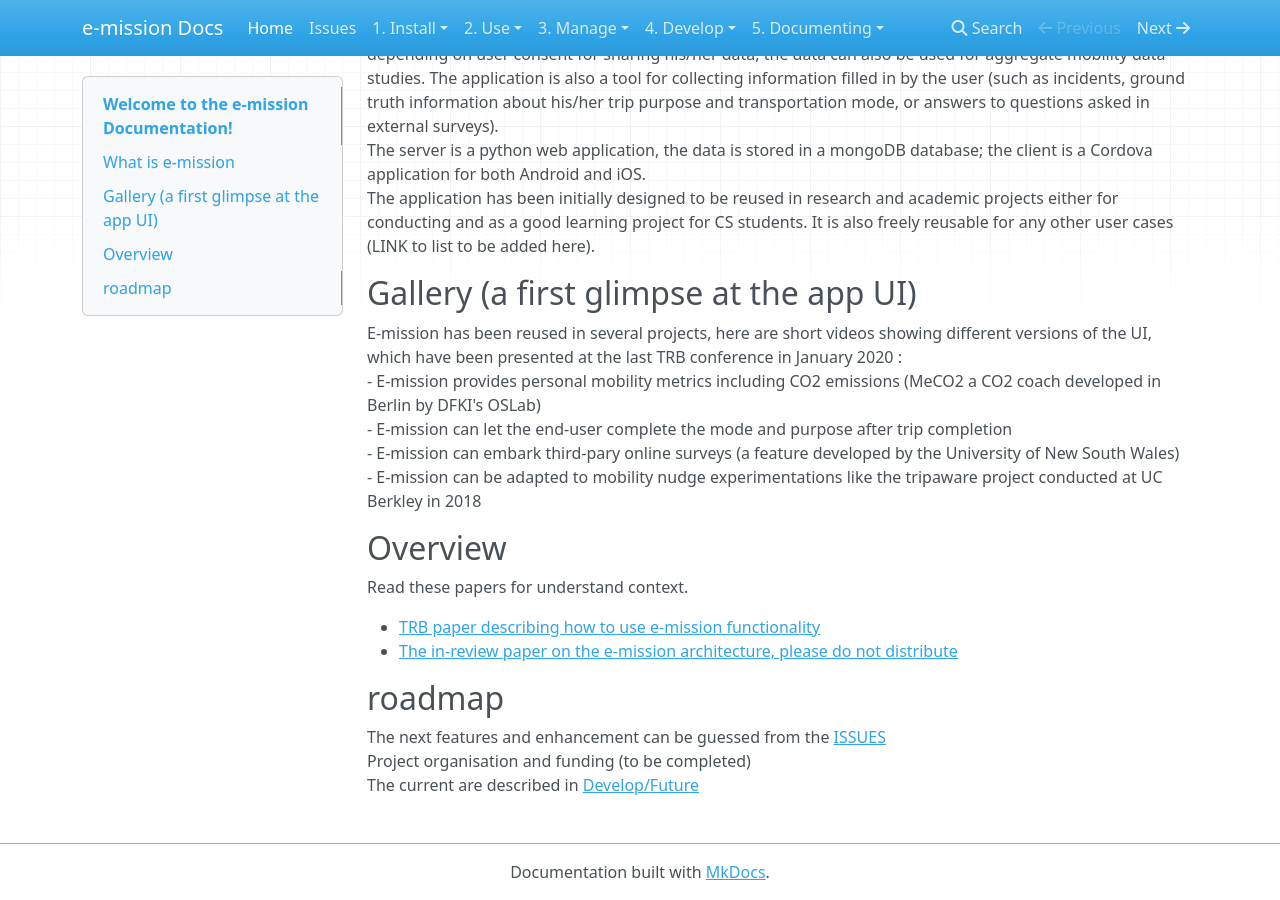
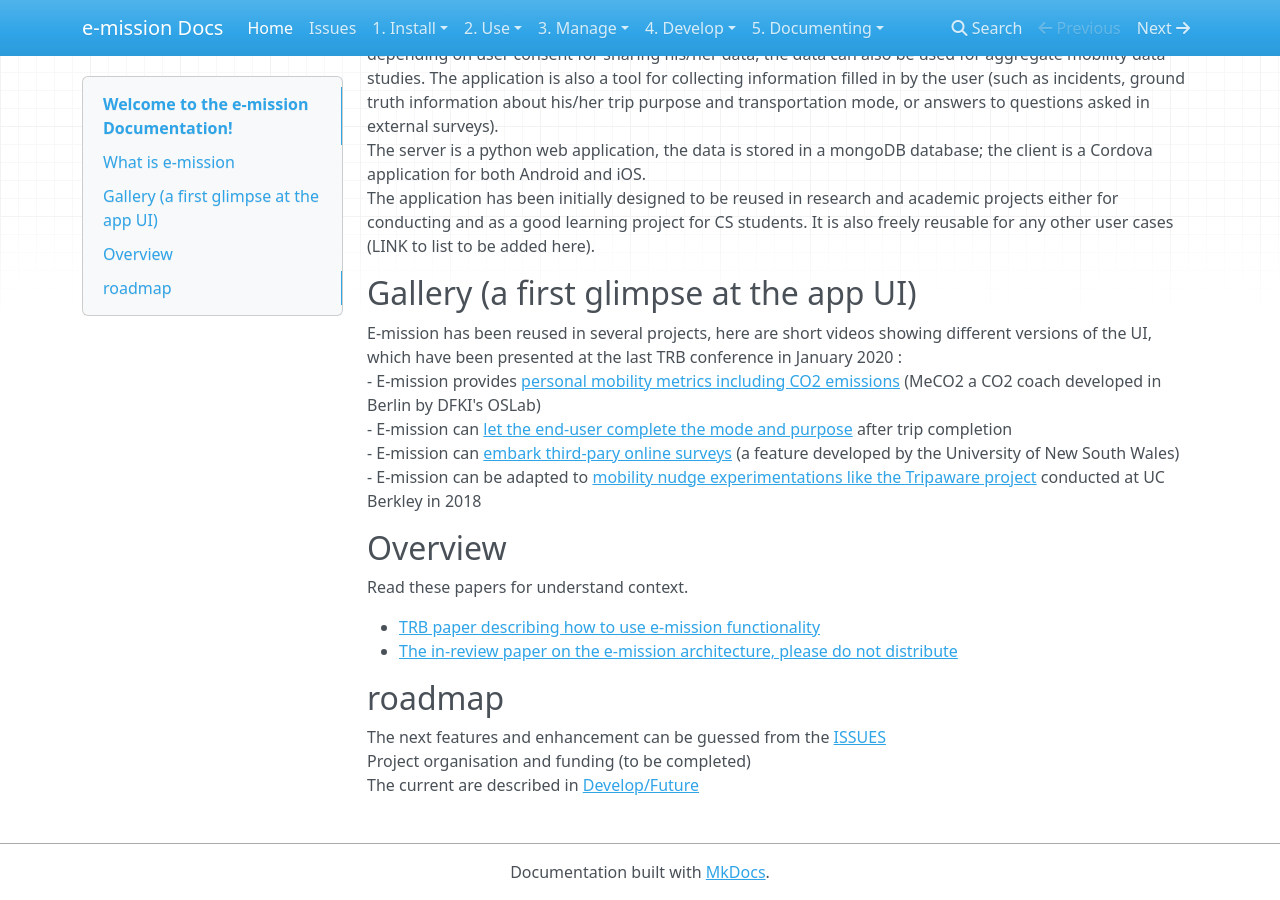
Before and after one commit to e-mission/e-mission-docs, an MkDocs documentation site: the page built from docs/README.md, in a window 1280 px wide and 900 px high, scrolled down 733 px. Built offline with MkDocs 1.6.1, drawn with Linux system fonts in a browser that asks for light colours; nearby versions of some CDN libraries; some of the changed lines change nothing that is shown.

Commit message:
added links to video URLs

```diff
--- a/docs/README.md
+++ b/docs/README.md
@@ -20,10 +20,10 @@
 
 ## Gallery (a first glimpse at the app UI)
 E-mission has been reused in several projects, here are short videos showing different versions of the UI, which have been presented at the last TRB conference in January 2020 :
-- E-mission provides personal mobility metrics including CO2 emissions (MeCO2 a CO2 coach developed in Berlin by DFKI's OSLab)
-- E-mission can let the end-user complete the mode and purpose after trip completion
-- E-mission can embark third-pary online surveys (a feature developed by the University of New South Wales)
-- E-mission can be adapted to mobility nudge experimentations like the tripaware project conducted at UC Berkley in 2018
+- E-mission provides [personal mobility metrics including CO2 emissions](https://github.com/fabmob/e-mission-docs/blob/e-mission-contrib/docs/assets/overview/meco2_demo_short.mp4) (MeCO2 a CO2 coach developed in Berlin by DFKI's OSLab)
+- E-mission can [let the end-user complete the mode and purpose](https://github.com/fabmob/e-mission-docs/blob/e-mission-contrib/docs/assets/overview/mode_purpose_short.mp4) after trip completion
+- E-mission can [embark third-pary online surveys](https://github.com/fabmob/e-mission-docs/blob/e-mission-contrib/docs/assets/overview/survey_demo_shorter.mp4) (a feature developed by the University of New South Wales)
+- E-mission can be adapted to [mobility nudge experimentations like the Tripaware project](https://github.com/fabmob/e-mission-docs/blob/e-mission-contrib/docs/assets/overview/tripaware_emotion_demo_short.mp4) conducted at UC Berkley in 2018
 
 ## Overview
 Read these papers for understand context.
```
